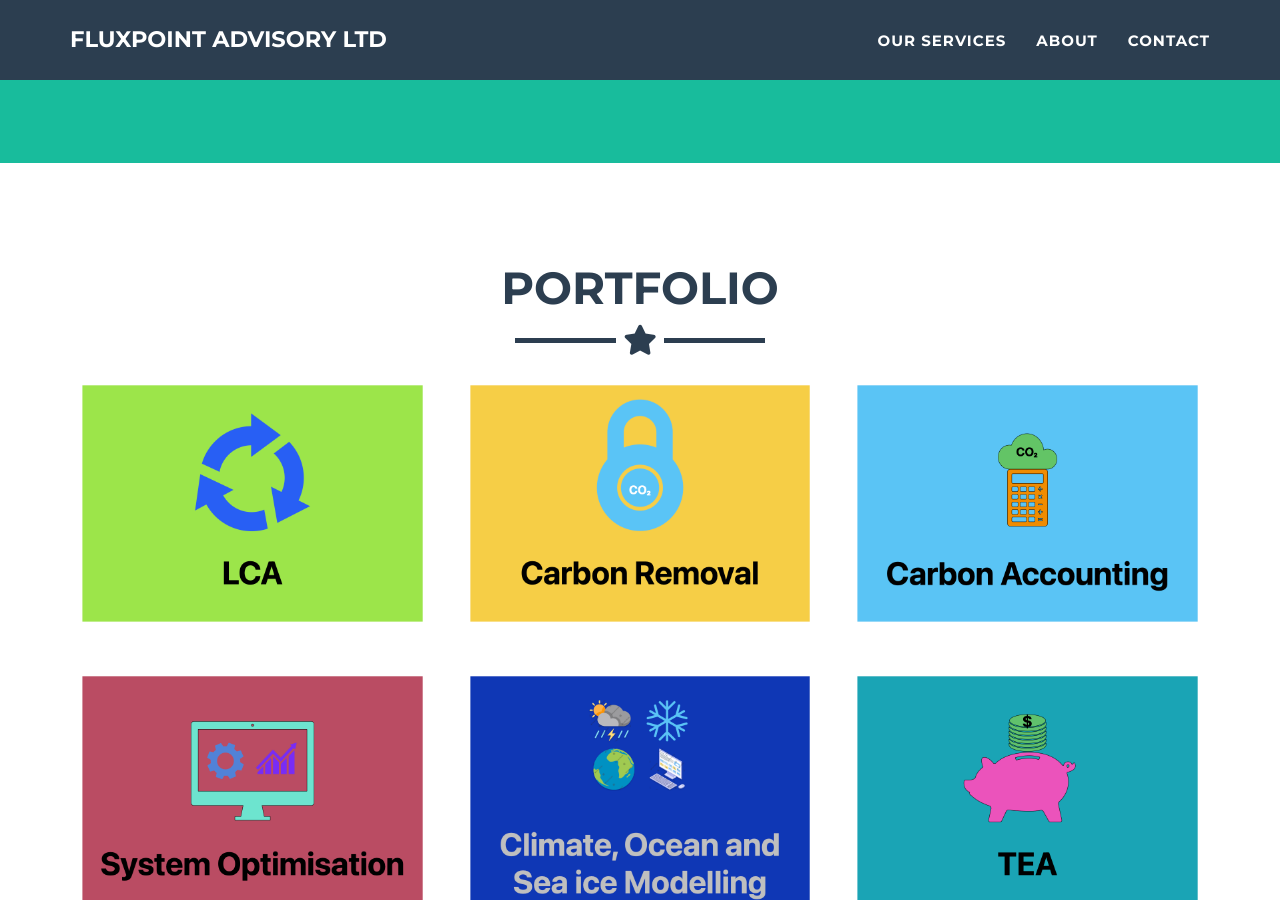
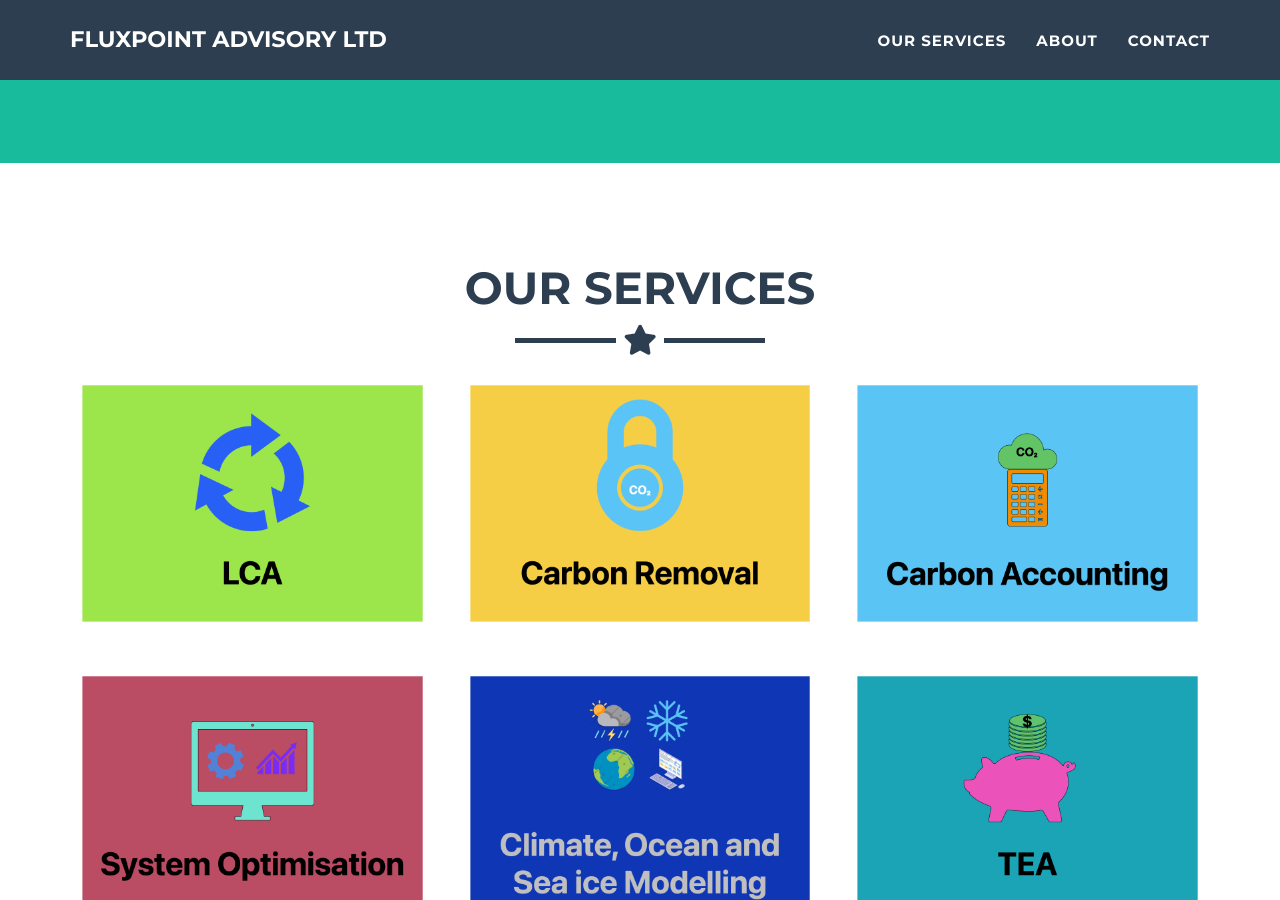
Before and after one commit to fluxpointadv/fluxpointadv.github.io, a Jekyll site: the page built from _posts/2014-07-18-lca.markdown, in a window 1280 px wide and 900 px high, scrolled down 940 px. Built offline with Jekyll 4.4.1, drawn with Linux system fonts in a browser that asks for light colours.

Commit message:
Update portfolio_grid.html

```diff
--- a/_includes/portfolio_grid.html
+++ b/_includes/portfolio_grid.html
@@ -3,7 +3,7 @@
   <div class="container portfolio-flex-grid">
     <div class="row">
       <div class="col-lg-12 text-center">
-        <h2>Portfolio</h2>
+        <h2>Our Services</h2>
         <hr class="star-primary">
       </div>
     </div>
```
